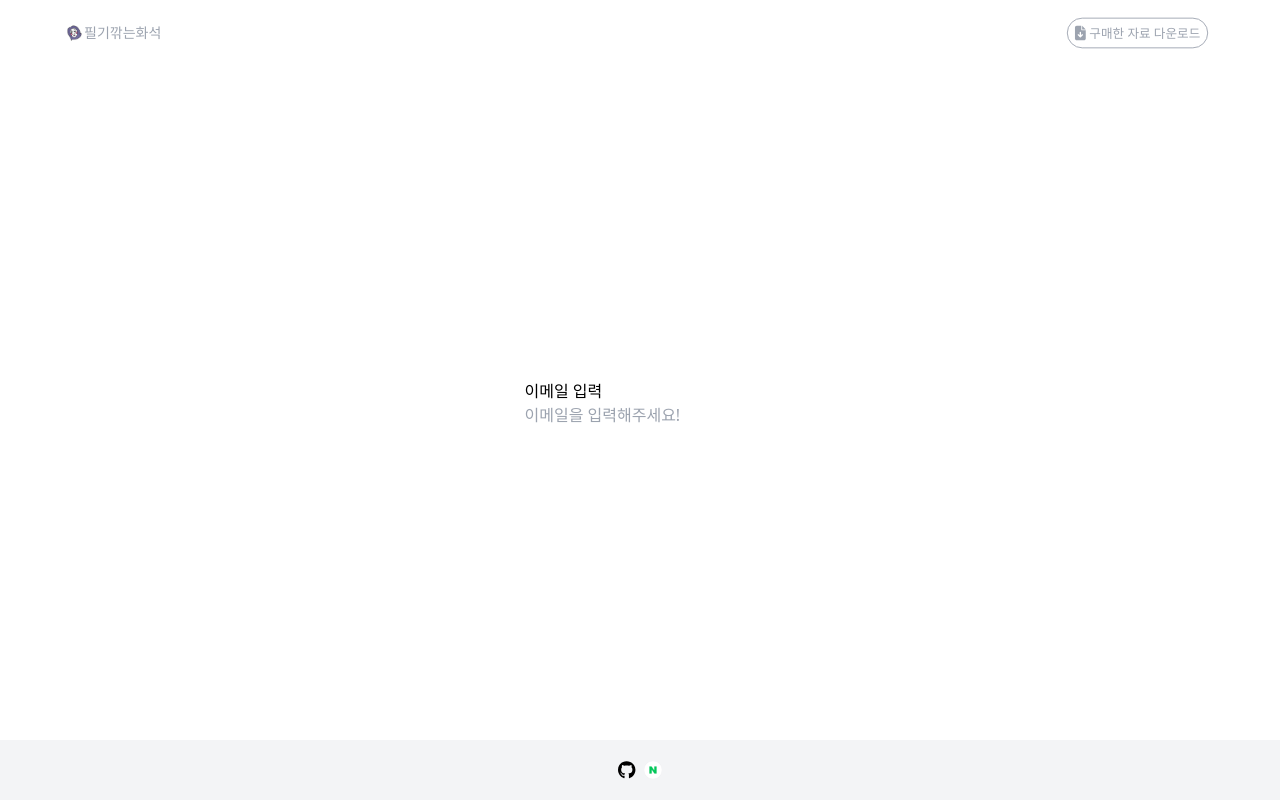
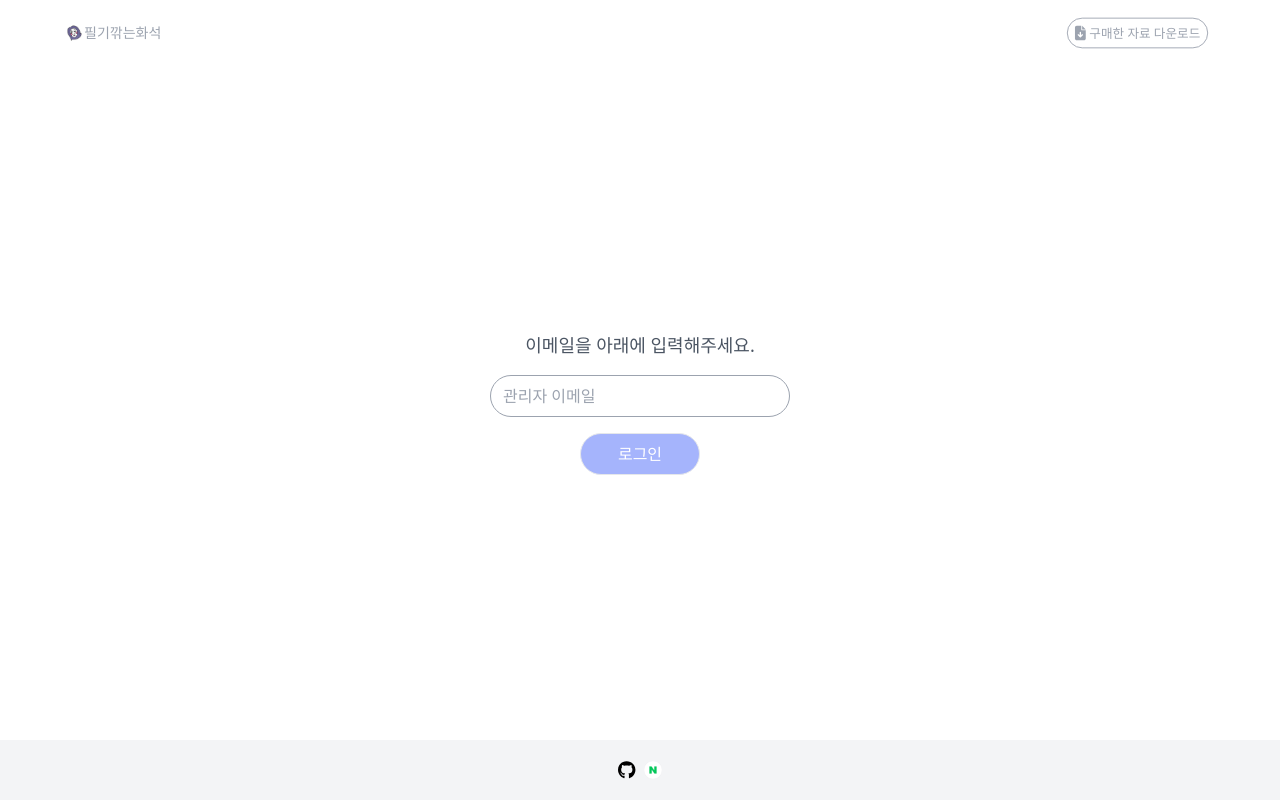
Before and after one commit to agnes0304/chronos-nextjs, a Next.js app: page /admin in a window 1280 px wide. Built offline with nearby package versions, Linux system fonts and the light colour scheme; no server answers.

Commit message:
admin ongoing

```diff
--- /dev/null
+++ b/src/app/admin/order/page.tsx
@@ -0,0 +1,9 @@
+const OrderPage = () => {
+  return (
+    <div>
+      <h1>Order Page</h1>
+    </div>
+  );
+};
+
+export default OrderPage;
--- a/src/app/admin/page.tsx
+++ b/src/app/admin/page.tsx
@@ -1,10 +1,58 @@
+"use client";
+const baseUrl = process.env.NEXT_PUBLIC_BASE_URL;
+import { useState } from "react";
+import { HashInfo } from "@/components/payment/HashInfo";
+import { useRouter } from "next/navigation";
+
 const AdminPage = () => {
-    return (
-        <div>
-            <h1>이메일 입력</h1>
-            <input type="email" placeholder="이메일을 입력해주세요!"></input>
-        </div>
-    )
-}
+  const router = useRouter();
+  const [adminEmail, setAdminEmail] = useState("");
 
-export default AdminPage
+  const adminHandler = async () => {
+    try {
+      const body = { email: HashInfo(adminEmail) };
+      const res = await fetch(`${baseUrl}/admin`, {
+        method: "POST",
+        headers: { "Content-Type": "application/json" },
+        body: JSON.stringify(body),
+      });
+      const data = await res.json();
+      console.log(data.message);
+
+      if (data.message === "success") {
+        alert("관리자 로그인 성공");
+        router.push("/admin/order");
+
+      } else {
+        alert("관리자 로그인 실패");
+      }
+      if (!data) {
+        throw new Error("Network response was not ok");
+      }
+    } catch (error) {
+      console.log("There was a problem with the fetch operation:", error);
+    }
+  };
+
+  return (
+    <div className="flex flex-col w-[90vw] justify-center items-center gap-4">
+      <h1 className="text-lg text-gray-600">이메일을 아래에 입력해주세요.</h1>
+      <input
+        className="p-2 px-3 border border-gray-400 rounded-full w-[300px]"
+        type="email"
+        placeholder="관리자 이메일"
+        value={adminEmail}
+        onChange={(e) => setAdminEmail(e.target.value)}
+      ></input>
+      <button
+        className="bg-indigo-300 text-white hover:bg-indigo-400 active:bg-indigo-400 h-[42px] w-[120px] p-2 border rounded-full text-md flex justify-center items-center group px-2 transition-all duration-200 ease-in-out"
+        type="button"
+        onClick={() => adminHandler()}
+      >
+        로그인
+      </button>
+    </div>
+  );
+};
+
+export default AdminPage;
--- a/src/app/payment/confirm/page.tsx
+++ b/src/app/payment/confirm/page.tsx
@@ -6,6 +6,7 @@ const ConfirmPage = () => {
 
   const confirmHandler = () => {
     setIsConfirm(true);
+    // 판매자에게 이메일 전송
   };
 
   return (
```
